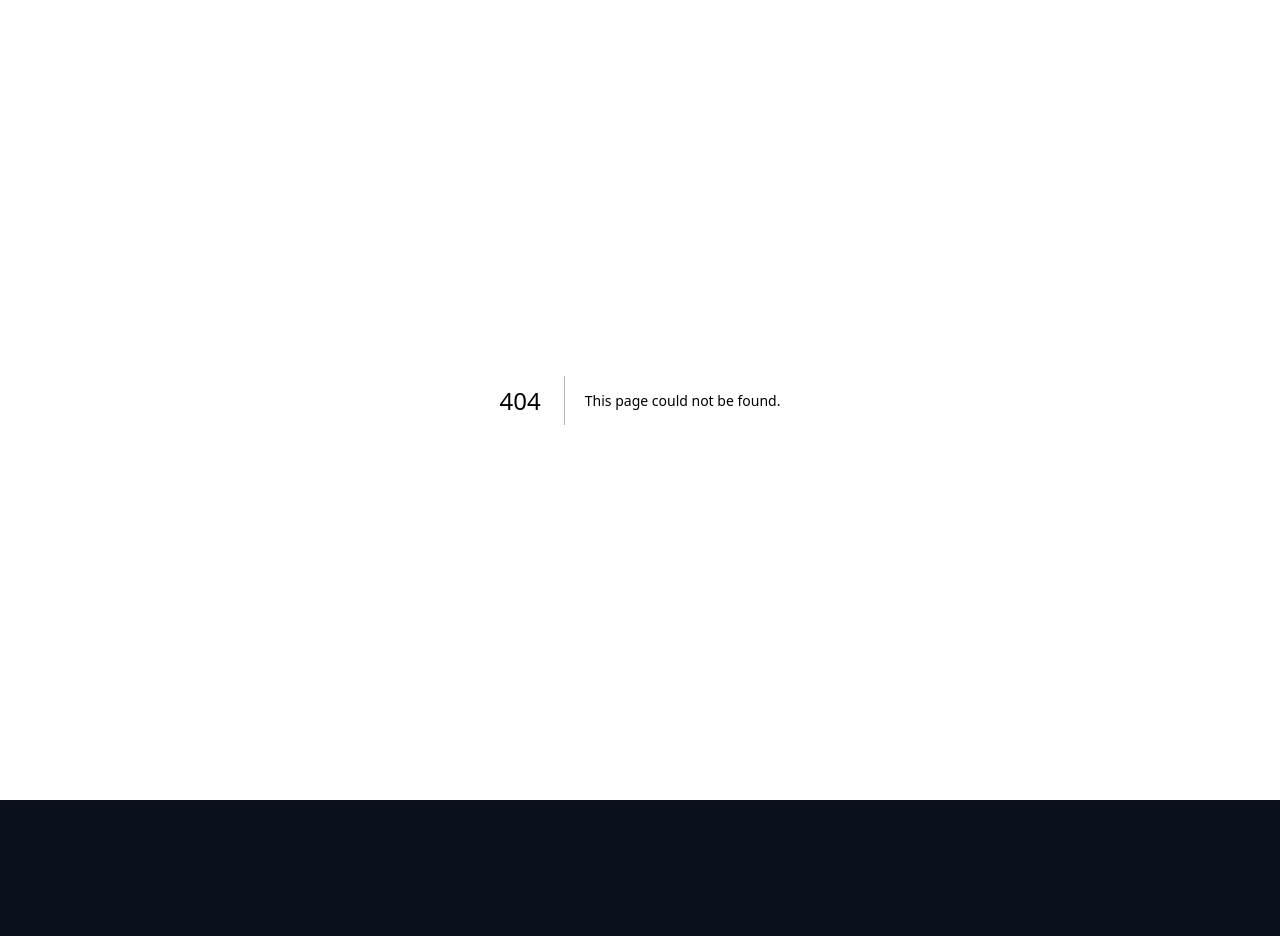
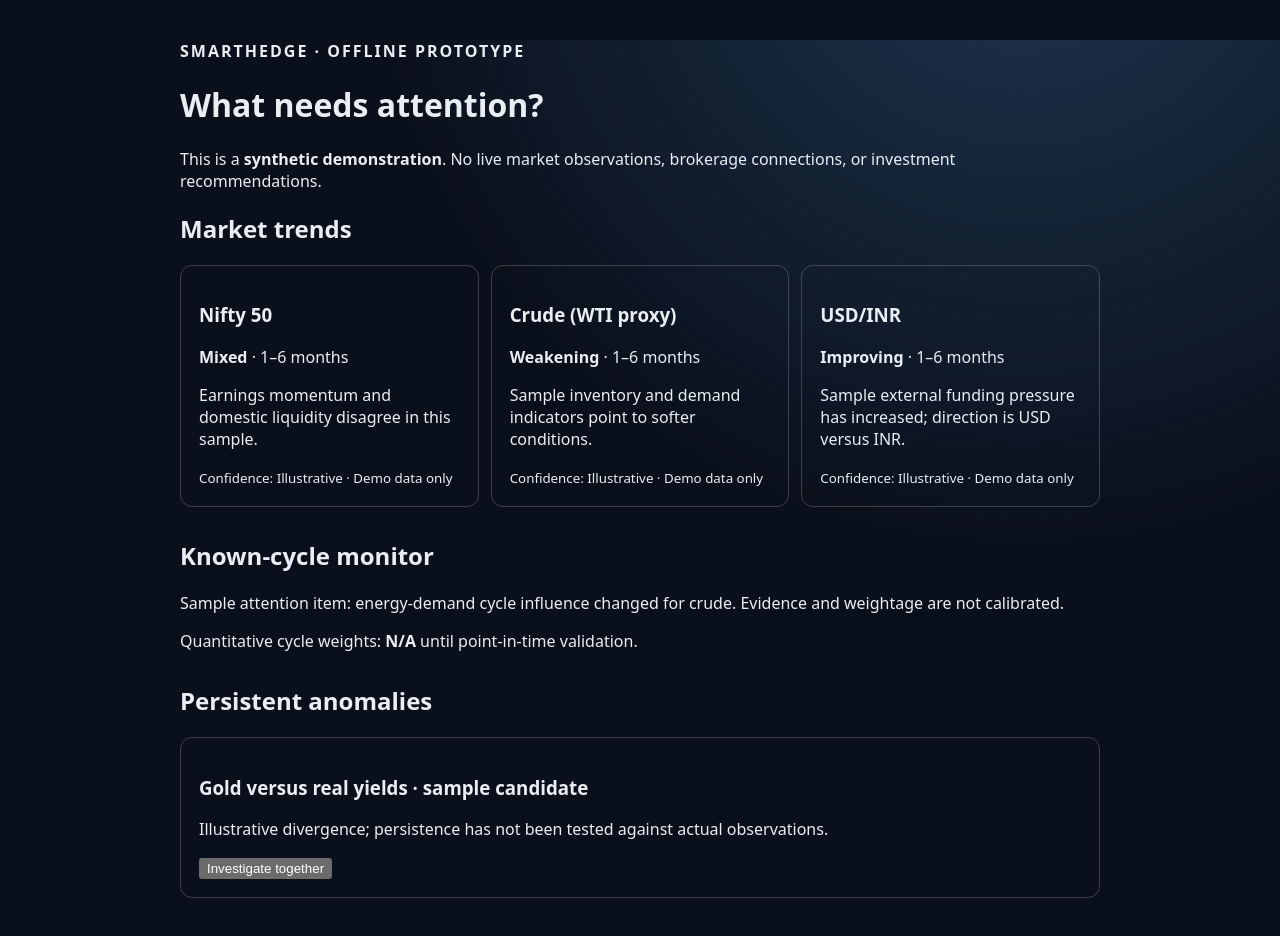
Before and after one commit to skolhar/MacroDashboard, a Next.js app in the folder apps/web/: page /prototype in a window 1280 px wide. Before the commit this address had no page. Shown: the top 936 px of the page. Before the commit the page ends 800 px from the top, so only its background shows below. Built offline with nearby package versions, Linux system fonts and the light colour scheme.

Commit message:
Add standalone attention-first offline prototype without brokerage dependencies

```diff
--- /dev/null
+++ b/apps/web/app/prototype/page.tsx
@@ -0,0 +1,43 @@
+"use client";
+import { useState } from "react";
+
+type Signal = { name: string; horizon: string; trend: "Improving" | "Weakening" | "Mixed"; evidence: string; confidence: string };
+const examples: Signal[] = [
+  { name: "Nifty 50", horizon: "1–6 months", trend: "Mixed", evidence: "Earnings momentum and domestic liquidity disagree in this sample.", confidence: "Illustrative" },
+  { name: "Crude (WTI proxy)", horizon: "1–6 months", trend: "Weakening", evidence: "Sample inventory and demand indicators point to softer conditions.", confidence: "Illustrative" },
+  { name: "USD/INR", horizon: "1–6 months", trend: "Improving", evidence: "Sample external funding pressure has increased; direction is USD versus INR.", confidence: "Illustrative" }
+];
+export default function PrototypePage() {
+  const [investigate, setInvestigate] = useState(false);
+  return <main style={{maxWidth:960,margin:"40px auto",padding:"0 20px",fontFamily:"system-ui"}}>
+    <p style={{fontWeight:700,letterSpacing:2}}>SMARTHEDGE · OFFLINE PROTOTYPE</p>
+    <h1>What needs attention?</h1>
+    <p>This is a <strong>synthetic demonstration</strong>. No live market observations, brokerage connections, or investment recommendations.</p>
+    <section aria-label="Medium-term market outlook"><h2>Market trends</h2>
+      <div style={{display:"grid",gridTemplateColumns:"repeat(auto-fit,minmax(220px,1fr))",gap:12}}>
+      {examples.map(s=><article key={s.name} style={{border:"1px solid #8886",borderRadius:12,padding:18}}>
+        <h3>{s.name}</h3><p><strong>{s.trend}</strong> · {s.horizon}</p><p>{s.evidence}</p>
+        <small>Confidence: {s.confidence} · Demo data only</small>
+      </article>)}</div>
+    </section>
+    <section style={{marginTop:32}} aria-label="Known cycle changes"><h2>Known-cycle monitor</h2>
+      <p>Sample attention item: energy-demand cycle influence changed for crude. Evidence and weightage are not calibrated.</p>
+      <p>Quantitative cycle weights: <strong>N/A</strong> until point-in-time validation.</p>
+    </section>
+    <section style={{marginTop:32}} aria-label="Persistent anomalies"><h2>Persistent anomalies</h2>
+      <article style={{border:"1px solid #8886",borderRadius:12,padding:18}}>
+        <h3>Gold versus real yields · sample candidate</h3>
+        <p>Illustrative divergence; persistence has not been tested against actual observations.</p>
+        <button type="button" onClick={()=>setInvestigate(v=>!v)}>{investigate?"Close investigation":"Investigate together"}</button>
+        {investigate&&<div style={{marginTop:12}} role="region" aria-label="Collaborative investigation starter">
+          <p><strong>Investigation opened locally (not saved).</strong> Verify the divergence first. Competing hypotheses: reserve buying, geopolitical hedging, ETF flows, or model misspecification.</p>
+          <p>Next: gather dated independent evidence and falsifying observations before proposing a cycle.</p>
+        </div>}
+      </article>
+    </section>
+    <section style={{marginTop:32}} aria-label="ETF attention"><h2>ETF attention</h2>
+      <p>Not assessed: no validated ETF price, NAV, or universe coverage. Portfolio holdings are not automatically highlighted.</p>
+    </section>
+    <footer style={{marginTop:40,fontSize:13,opacity:.7}}>No options execution · No orders · No automatic cycle promotion · No external APIs</footer>
+  </main>;
+}
```
